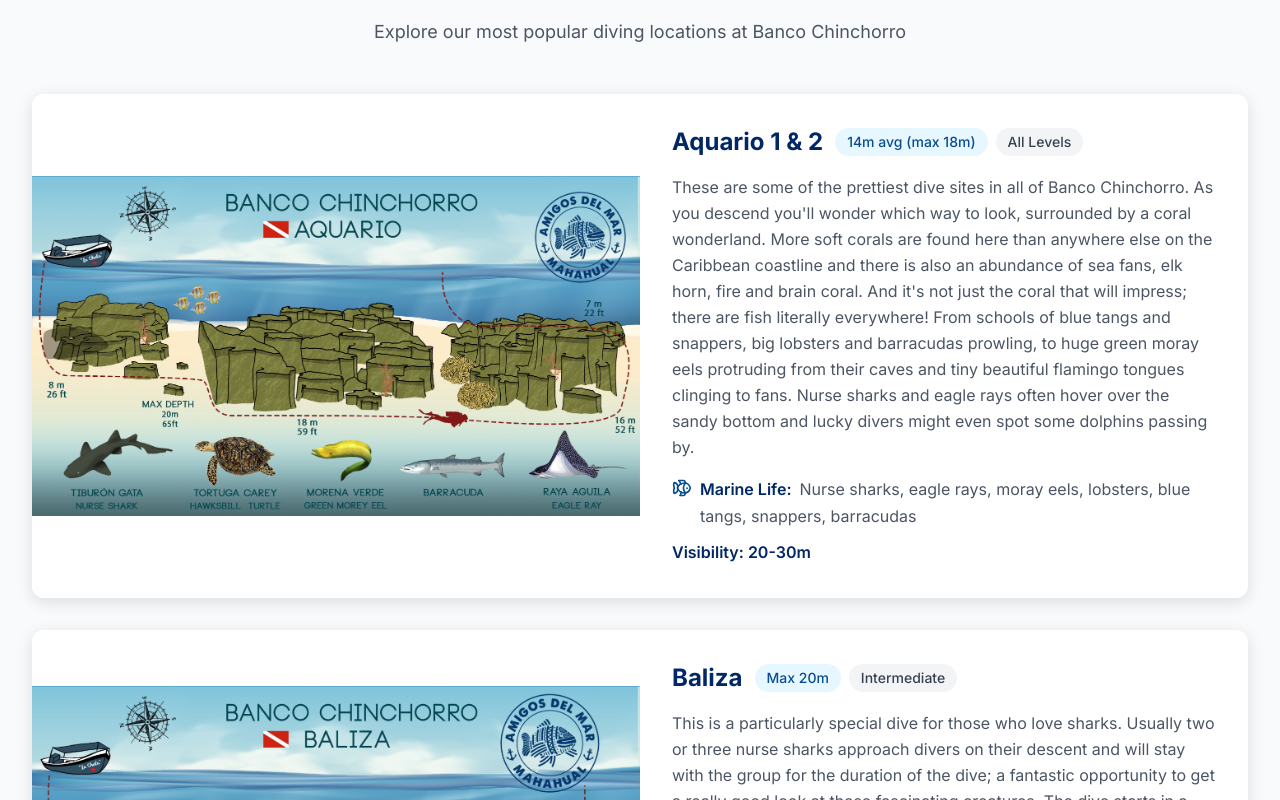
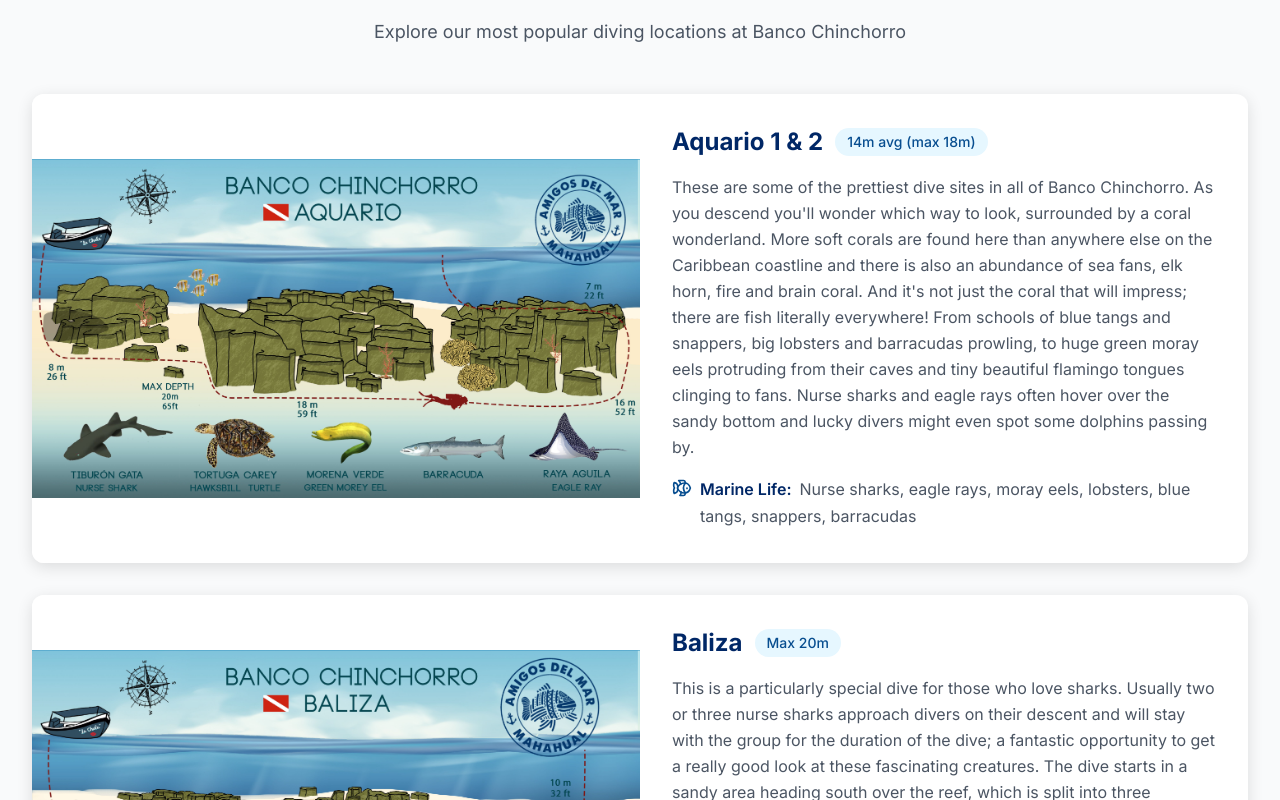
Before and after one commit to Kraazyskill/amigos-del-mar, a Next.js app: page /banco-chinchorro in a window 1280 px wide. Shown: the part 3400-4200 px from the top of the page. Built offline with nearby package versions, Linux system fonts and the light colour scheme.

Commit message:
Typo fixed no level badge

```diff
--- a/app/banco-chinchorro/page.tsx
+++ b/app/banco-chinchorro/page.tsx
@@ -229,7 +229,7 @@ export default function BancoChinchorro() {
                 >
                   <div className="relative" style={{ paddingBottom: '56.25%' }}>
                     <iframe
-                      src="https://www.youtube.com/embed/H-kJ-QujUQg"
+                      src="https://www.youtube.com/embed/lH1eu7F4tmU"
                       title={language === 'es' ? 'Experiencia de Buceo en Banco Chinchorro' : 'Banco Chinchorro Diving Experience'}
                       allow="accelerometer; autoplay; clipboard-write; encrypted-media; gyroscope; picture-in-picture"
                       allowFullScreen
@@ -330,9 +330,6 @@ export default function BancoChinchorro() {
                         <span className="px-3 py-1 bg-ocean-light text-ocean-blue rounded-full text-sm font-medium">
                           {site.depth}
                         </span>
-                        <span className="px-3 py-1 bg-gray-100 text-gray-700 rounded-full text-sm font-medium">
-                          {site.level}
-                        </span>
                       </div>
                     </div>
 
@@ -347,9 +344,6 @@ export default function BancoChinchorro() {
                           <span className="font-semibold text-ocean-deep">{t('site.marine')}:</span>
                           <span className="text-gray-600 ml-2" style={{ wordBreak: 'break-word' }}>{site.marine}</span>
                         </div>
-                      </div>
-                      <div className="flex items-start gap-2">
-                        <span className="font-semibold text-ocean-deep">{site.season}</span>
                       </div>
                     </div>
                   </div>
--- a/app/mahahual/page.tsx
+++ b/app/mahahual/page.tsx
@@ -237,9 +237,6 @@ export default function MahahualPage() {
                         <span className="px-3 py-1 bg-ocean-light text-ocean-blue rounded-full text-sm font-medium">
                           {site.depth}
                         </span>
-                        <span className="px-3 py-1 bg-gray-100 text-gray-700 rounded-full text-sm font-medium">
-                          {site.level}
-                        </span>
                       </div>
                     </div>
 
@@ -254,9 +251,6 @@ export default function MahahualPage() {
                           <span className="font-semibold text-ocean-deep">{t('site.marine')}:</span>
                           <span className="text-gray-600 ml-2" style={{ wordBreak: 'break-word' }}>{site.marine}</span>
                         </div>
-                      </div>
-                      <div className="flex items-start gap-2">
-                        <span className="font-semibold text-ocean-deep">{site.season}</span>
                       </div>
                     </div>
                   </div>
--- a/lib/data/diveSitesBancoChinchorro.ts
+++ b/lib/data/diveSitesBancoChinchorro.ts
@@ -59,7 +59,7 @@ export function getBancoChinchorroDiveSites(language: Language): DiveSite[] {
         image: '/dive-sites/banco-chinchorro/gonzales.jpg',
       },
       {
-        name: 'Gran Mure',
+        name: 'Gran Muro',
         depth: '15-28m (pared a 60m)',
         level: 'Avanzado',
         description: 'Para aquellos que aman la emoción de una inmersión en pared increíble, Gran Mure no debe perderse. El arrecife superior comienza a solo 15 metros de profundidad y desciende hasta donde comienza la pared a 20 metros, cayendo a unos impresionantes 60 metros en algunas partes. En Gran Mure todo es un poco más grande que en cualquier otro lugar de Chinchorro. Nadarás junto a enormes esponjas de barril, algunas de las cuales tienen hasta tres metros de altura; así como hermosas esponjas tubulares amarillas gigantes, que crecen para tener miles de años. Otro punto culminante son los enormes cardúmenes de peces bonnetmouth y boga que son verdaderamente increíbles de ver - miles de peces pequeños moviéndose juntos frenéticamente en lo que se conoce como una bola de cebo. Esto puede atraer todo tipo de depredadores: meros, barracudas, jureles, trevally y jureles de ojo de caballo.',
@@ -181,7 +181,7 @@ export function getBancoChinchorroDiveSites(language: Language): DiveSite[] {
       image: '/dive-sites/banco-chinchorro/gonzales.jpg',
     },
     {
-      name: 'Gran Mure',
+      name: 'Gran Muro',
       depth: '15-28m (wall to 60m)',
       level: 'Advanced',
       description: 'For those who love the thrill of an amazing wall dive, Gran Mure is not to be missed. The upper reef starts at just 15 metres depth and slopes down to where the wall begins at 20 meters, dropping to a breath-taking 60 metres in some parts. At Gran Mure everything is a bit bigger than anywhere else in Chinchorro. You\'ll swim past enormous barrel sponges, some of which are up to three metres tall; as well as beautiful giant yellow tube sponges, which grow to be thousands of years old. Another highlight are the huge schools of bonnetmouth and boga fish which are truly incredible to see - thousands of small fish moving together frantically in what is known as a bait ball. This can attract all kinds of predators: groupers, barracuda, permit, trevally and horse-eye jacks.',
```
